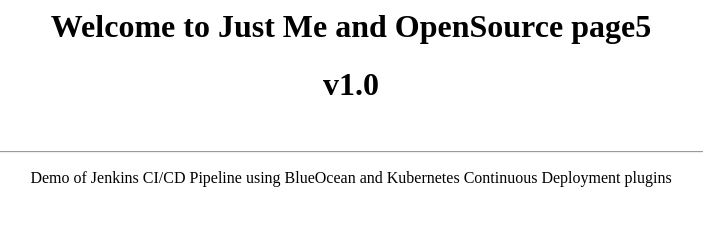
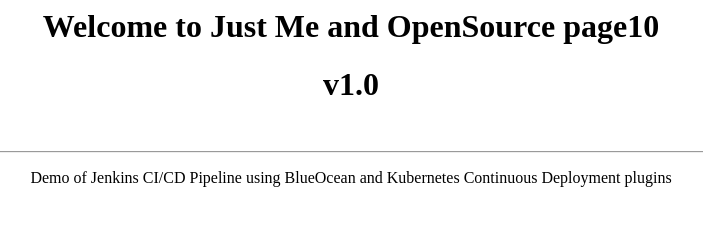
Before and after one commit to SudharsaneSivamany/testclouddeploy, a plain HTML site: page ci/index.html in a window 1280 px wide. Shown: the whole page, without its empty margins (289-992 px from the left). Drawn offline with Linux system fonts and the light colour scheme.

Commit message:
change index

```diff
--- a/ci/index.html
+++ b/ci/index.html
@@ -1,5 +1,5 @@
 <center>
-	<h1>Welcome to Just Me and OpenSource page5</h1>
+	<h1>Welcome to Just Me and OpenSource page10</h1>
 	<h1>v1.0</h1>
 	<br><hr>
 	<p>Demo of Jenkins CI/CD Pipeline using BlueOcean and Kubernetes Continuous Deployment plugins</p>
```
